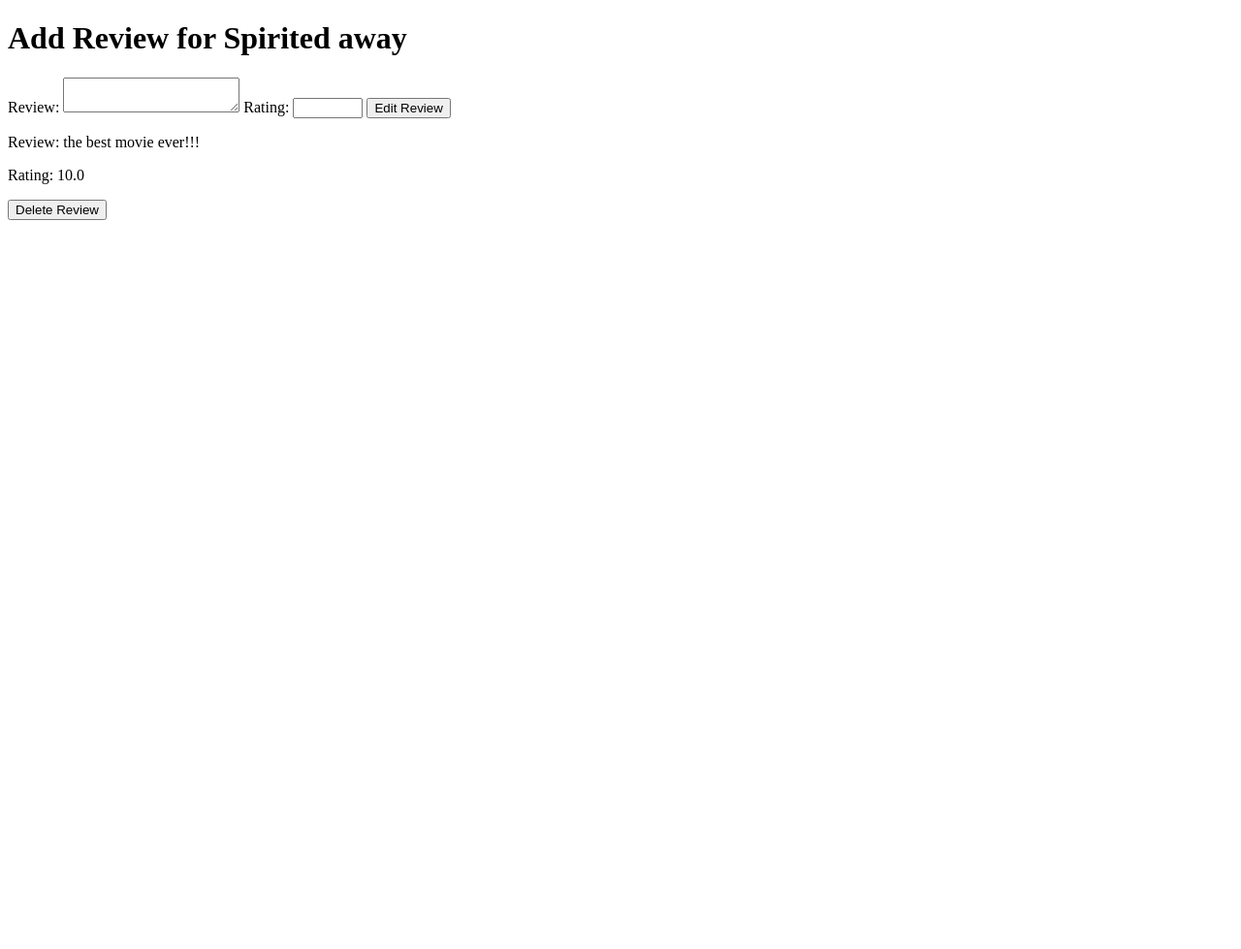
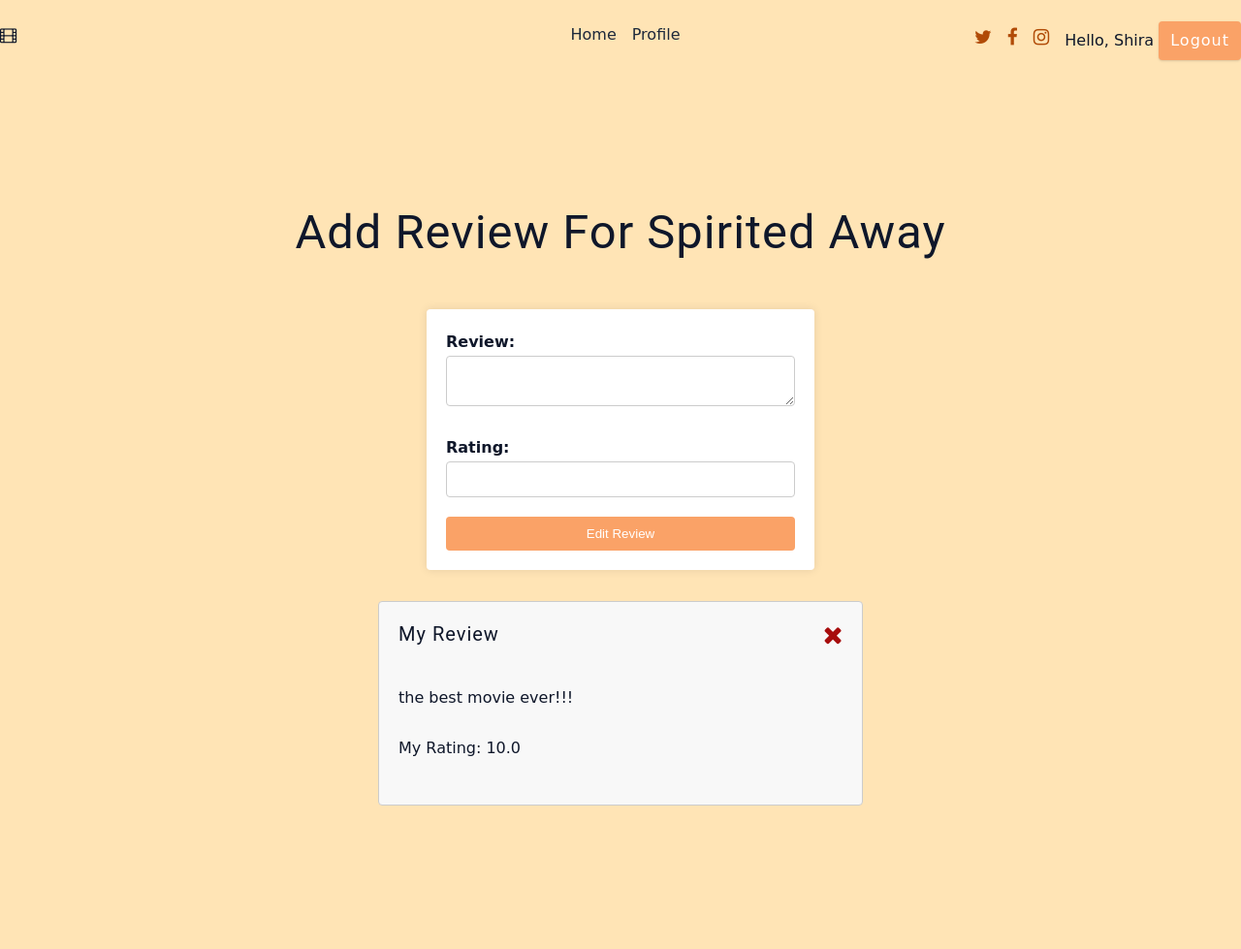
Before and after one commit to shira1008/MoviWeb, a Flask app: page /add_review/1/6 in a window 1280 px wide. Shown: the whole page at 97% size. Before the commit the page ends 227 px from the top, so only its background shows below. Run offline with Flask 3, Linux system fonts and the light colour scheme; a user stored in the database is signed in; some libraries are stand-ins or nearby versions.

Commit message:
added syyle to the review entity

```diff
--- a/app.py
+++ b/app.py
@@ -299,7 +299,7 @@
     # Fetch the user's review for the specific movie
     user_review = data_manager.get_movie_reviews(user_id, movie_id)
 
-    return render_template('add_review.html', user_id=user_id, movie_id=movie_id, movie=movie, user_review=user_review)
+    return render_template('add_review.html', user_id=user_id, movie_id=movie_id, movie=movie, user_review=user_review,  user=session.get('user'))
 
 
 @app.route('/delete_review/<int:user_id>/<int:movie_id>', methods=['POST'])
--- /dev/null
+++ b/static/css/add_review.css
@@ -0,0 +1,107 @@
+.container {
+  margin: 0 auto;
+  padding: 8rem 0;
+  background: #ffe4b5;
+}
+
+/* Header styles */
+header {
+  background-color: #333;
+  color: #fff;
+  padding: 20px;
+  text-align: center;
+}
+
+h1 {
+  padding-bottom: 3rem;
+  margin: 0;
+  text-align: center;
+}
+
+/* Section styles */
+.section_user {
+  padding: 8rem 0;
+  background: var(--primary-400);
+  color: #1f1d1d;
+  text-align: center;
+  font-size: 16pt;
+  display: flex;
+  flex-direction: column;
+}
+
+/* Form styles */
+.review_form {
+  max-width: 400px;
+  margin: 0 auto;
+  padding: 20px;
+  background-color: #fff;
+  box-shadow: 0px 0px 10px rgba(0, 0, 0, 0.1);
+  border-radius: 4px;
+}
+
+form label {
+  font-weight: bold;
+  margin-bottom: 10px;
+}
+
+form textarea,
+form input[type="number"] {
+  width: 100%;
+  padding: 10px;
+  margin-bottom: 20px;
+  border: 1px solid #ccc;
+  border-radius: 4px;
+}
+
+.review_button {
+  width: 100%;
+  padding: 10px;
+  background-color: var(--primary-500);
+  color: #fff;
+  border: none;
+  border-radius: 4px;
+  cursor: pointer;
+}
+
+.review_button:hover {
+  background-color: var(--primary-600);
+}
+
+/* Review styles */
+.review {
+  margin-bottom: 20px;
+  padding: 20px;
+  background-color: #f8f8f8;
+  border: 1px solid #ccc;
+  border-radius: 4px;
+  width: 500px;
+}
+
+.review-container {
+  display: flex;
+  flex-direction: column;
+  align-items: center;
+  margin-top: 2rem;
+}
+
+/* User list styles */
+.users_list {
+  display: flex;
+  flex-wrap: wrap;
+  justify-content: center;
+}
+
+.delete_review_button {
+  padding: 0;
+  background-color: transparent;
+  color: #a70d0d;
+  border: none;
+  border-radius: 4px;
+  cursor: pointer;
+  font-size: 1.6rem;
+}
+
+.review-btn-headline {
+  display: flex;
+  justify-content: space-between;
+}
--- a/templates/add_review.html
+++ b/templates/add_review.html
@@ -3,19 +3,48 @@
 <!DOCTYPE html>
 <html>
   <head>
+    <link
+      rel="stylesheet"
+      href="{{ url_for('static', filename='css/style.css') }}"
+    />
+    <link
+      rel="stylesheet"
+      href="{{ url_for('static', filename='css/add_review.css') }}"
+    />
+
+    <link
+      rel="stylesheet"
+      href="{{ url_for('static', filename='css/navbar.css') }}"
+    />
+
+    <link
+      rel="stylesheet"
+      href="http://maxcdn.bootstrapcdn.com/font-awesome/4.3.0/css/font-awesome.min.css"
+    />
     <title>Add Review</title>
   </head>
   <body>
-    <h1>Add Review for {{movie["name"]}}</h1>
+    <!-- ===========navbar========== -->
+    {% include 'navbar.html' %}
+    <!-- end navbar -->
+    <div class="container">
+      <h1 class="section_title">Add Review for {{ movie["name"] }}</h1>
       <form
+        class="review_form"
         method="post"
         action="{{ url_for('add_review', user_id=user_id, movie_id=movie_id) }}"
       >
         <label for="review_text">Review:</label>
-      <textarea id="review_text" name="review_text" required></textarea>
+        <textarea
+          class="review_textarea"
+          id="review_text"
+          name="review_text"
+          required
+        ></textarea>
 
         <label for="rating">Rating:</label>
         <input
+          class="review_rating"
           type="number"
           id="rating"
           name="rating"
@@ -25,20 +54,31 @@
           required
         />
 
-      <button type="submit">
+        <button class="review_button" type="submit">
           {% if user_review %} Edit Review {% else %} Submit Review {%endif%}
         </button>
       </form>
 
       {% for review in user_review %}
-    <p>Review: {{ review['review_text'] }}</p>
-    <p>Rating: {{ review['rating'] }}</p>
+      <div class="review-container">
+        <div class="review">
+          <div class="review-btn-headline">
+            <h5>My Review</h5>
             <form
+              class="delete_review_form"
               action="{{ url_for('delete_review', user_id=user_id, movie_id=movie_id) }}"
               method="post"
             >
-      <button type="submit">Delete Review</button>
+              <button class="delete_review_button" type="submit">
+                <i class="fa fa-times"></i>
+              </button>
             </form>
+          </div>
+          <p>{{ review['review_text'] }}</p>
+          <p>My Rating: {{ review['rating'] }}</p>
+        </div>
+      </div>
       {% endfor %}
+    </div>
   </body>
 </html>
```
Also changed, not shown: data/moviwebapp.sqlite. Lines whose indentation alone changed are shown as unchanged.
